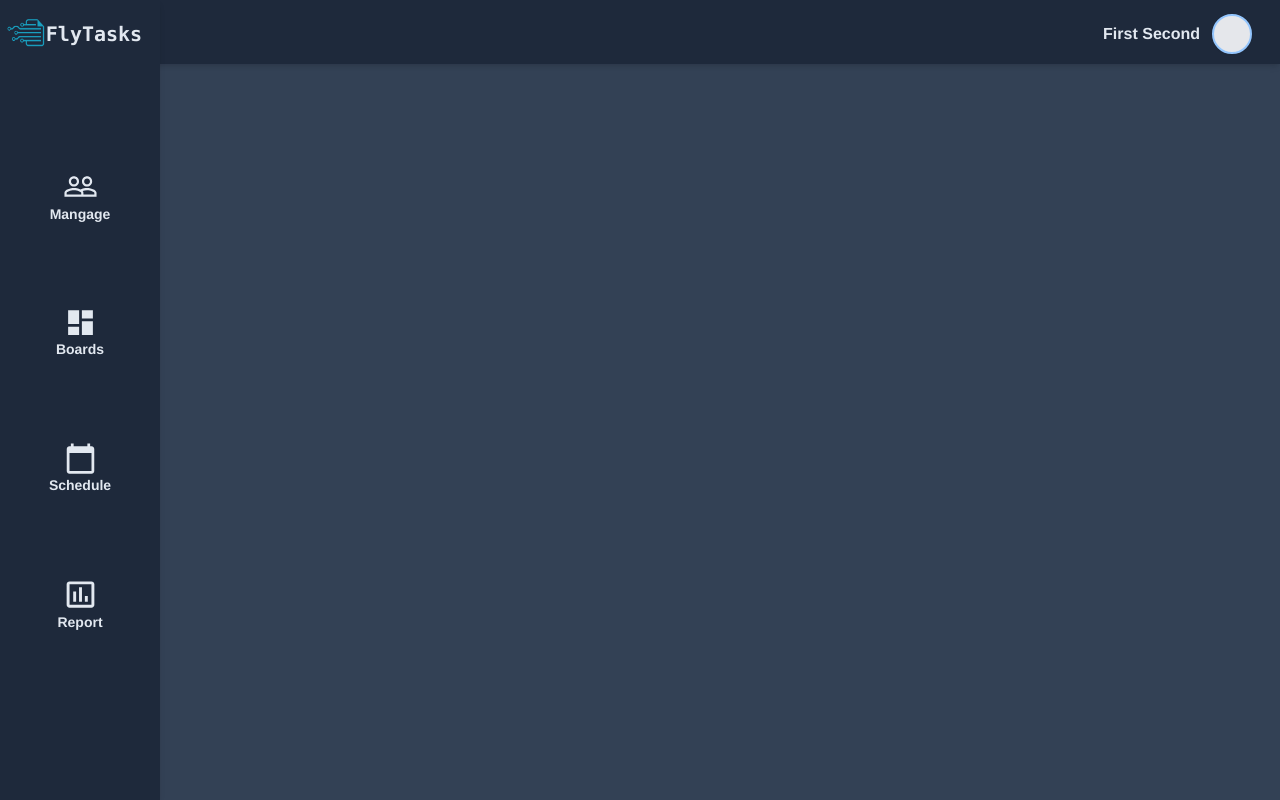
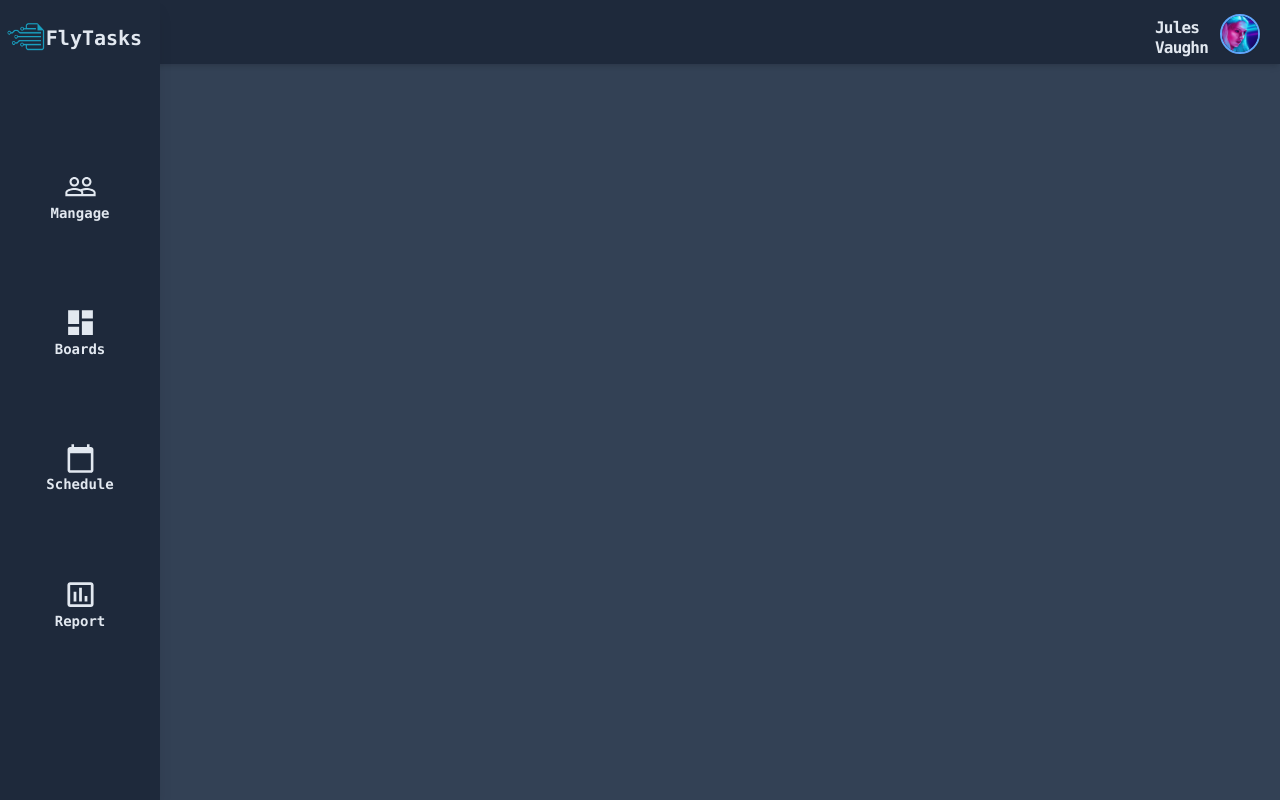
Before and after one commit to schmiff/kanban-app, a Next.js app: page / in a window 1280 px wide. Built offline with nearby package versions, Linux system fonts and the light colour scheme.

Commit message:
Update Styling

```diff
--- a/components/Headerbar.js
+++ b/components/Headerbar.js
@@ -1,19 +1,26 @@
 import React from 'react'
-
+import Image from 'next/image'
+import R from '../assets/R.png'
 const Headerbar = () => {
   return (
     <header className="flex w-full flex items-center justify-end h-16 bg-slate-800 text-right shadow-md">
-        <div className="flex items-center px-7 pt-1">
-                <div className="text-slate-200 flex  px-3 font-[Helvetica] leading-tight">
-                        <div>
-                                <div className="font-bold text-md">
-                                        First Second
+        <div className="flex items-center pt-1 ">
+                <div className='flex text-slate-200 h-16 cursor-pointer rounded-l-lg hover:bg-slate-200 hover:text-slate-800 hover:ease-linear hover:duration-200 py-3 pr-5'>
+                        <div className="flex px-3 font-[Helvetica] leading-tight text-left leading-4 pt-1">
+                                <div>
+                                        <div className="font-bold font-mono tracking-tighter">
+                                                Jules
+                                        </div>
+                                        <div className="font-bold font-mono tracking-tighter">
+                                                Vaughn
+                                        </div>
                                 </div>
                         </div>
+                        <div className="flex flex-wrap rounded-full h-10 w-10 shadow-sm  border-2 border-blue-400">
+                                <Image className="rounded-full" src={R}/>
+                        </div>
                 </div>
-                <div className="h-10 w-10 rounded-full shadow-sm cursor-pointer bg-gray-200 border-2 border-blue-300">
 
-                </div>
         </div>
 
     </header>
--- a/components/Sidebar.js
+++ b/components/Sidebar.js
@@ -5,8 +5,8 @@ import { MdDashboard, MdPeopleOutline, MdCalendarToday, MdInsertChartOutlined} f
 
 const Sidebar = () => {
   return (
-        <aside className="bg-slate-800 h-full w-40 flex-col flex shadow-md items-center fixed ">
-               <div className="flex pt-3 absolute items-center pr-3 pb-1 cursor-pointer">
+        <aside className="bg-slate-800 h-full w-40 flex-col flex shadow-lg items-center fixed ">
+               <div className="flex pt-4 absolute items-center pr-3 pb-1 cursor-pointer">
                         <div className="">
                                 <Image src={logo} width={40} height={28}/>
                         </div>
@@ -14,17 +14,17 @@ const Sidebar = () => {
                                 FlyTasks
                         </div>
                 </div>
-                <div className="flex flex-col w-full h-full justify-center space-y-14 ">
+                <div className="flex flex-col w-full h-full justify-center space-y-14">
                         <div className="flex h-20 w-30 items-center justify-center">
-                                <div className='flex flex-col  w-28 items-center text-sm text-slate-200 font-bold font-[Helvetica] cursor-pointer rounded-lg hover:bg-slate-200 hover:text-slate-800 hover:ease-linear hover:duration-200 py-2'>
-                                        <MdPeopleOutline size={35}/>
+                                <div className='flex flex-col  w-28 items-center text-sm text-slate-200 font-mono font-bold font-[Helvetica] cursor-pointer rounded-lg hover:bg-slate-200 hover:text-slate-800 hover:ease-linear hover:duration-200 py-2'>
+                                        <MdPeopleOutline size={33}/>
                                         <div>
                                                 Mangage
                                         </div>
                                 </div>
                         </div>
                         <div className="flex h-20 w-30 items-center justify-center">
-                                <div className='flex flex-col w-28 items-center text-sm text-slate-200 font-bold font-[Helvetica] cursor-pointer rounded-lg hover:bg-slate-200 hover:text-slate-800 hover:ease-linear hover:duration-200 py-2'>
+                                <div className='flex flex-col w-28 items-center text-sm text-slate-200 font-bold font-mono font-[Helvetica] cursor-pointer rounded-lg hover:bg-slate-200 hover:text-slate-800 hover:ease-linear hover:duration-200 py-2'>
                                         <MdDashboard size={33}/>
                                         <div >
                                                 Boards
@@ -32,16 +32,16 @@ const Sidebar = () => {
                                 </div>
                         </div>
                         <div className="flex h-20 w-30 items-center justify-center">
-                                <div className='flex flex-col w-28 items-center text-sm text-slate-200 font-bold font-[Helvetica] cursor-pointer rounded-lg hover:bg-slate-200 hover:text-slate-800 hover:ease-linear hover:duration-200 py-2'>
-                                        <MdCalendarToday size={33}/>
+                                <div className='flex flex-col w-28 items-center text-sm text-slate-200 font-mono font-bold font-[Helvetica] cursor-pointer rounded-lg hover:bg-slate-200 hover:text-slate-800 hover:ease-linear hover:duration-200 py-2'>
+                                        <MdCalendarToday size={31}/>
                                         <div >
                                                 Schedule
                                         </div>
                                 </div>
                         </div>
                         <div className="flex h-20 w-30 items-center justify-center">
-                                <div className='flex w-28 flex-col items-center text-sm text-slate-200 font-bold font-[Helvetica] cursor-pointer rounded-lg hover:bg-slate-200 hover:text-slate-800 hover:ease-linear hover:duration-200 py-2'>
-                                        <MdInsertChartOutlined size={35}/>
+                                <div className='flex w-28 flex-col items-center text-sm text-slate-200 font-mono font-bold font-[Helvetica] cursor-pointer rounded-lg hover:bg-slate-200 hover:text-slate-800 hover:ease-linear hover:duration-200 py-2'>
+                                        <MdInsertChartOutlined size={33}/>
                                         <div >
                                                 Report
                                         </div>
```
Also changed, not shown: assets/R.png (added).
